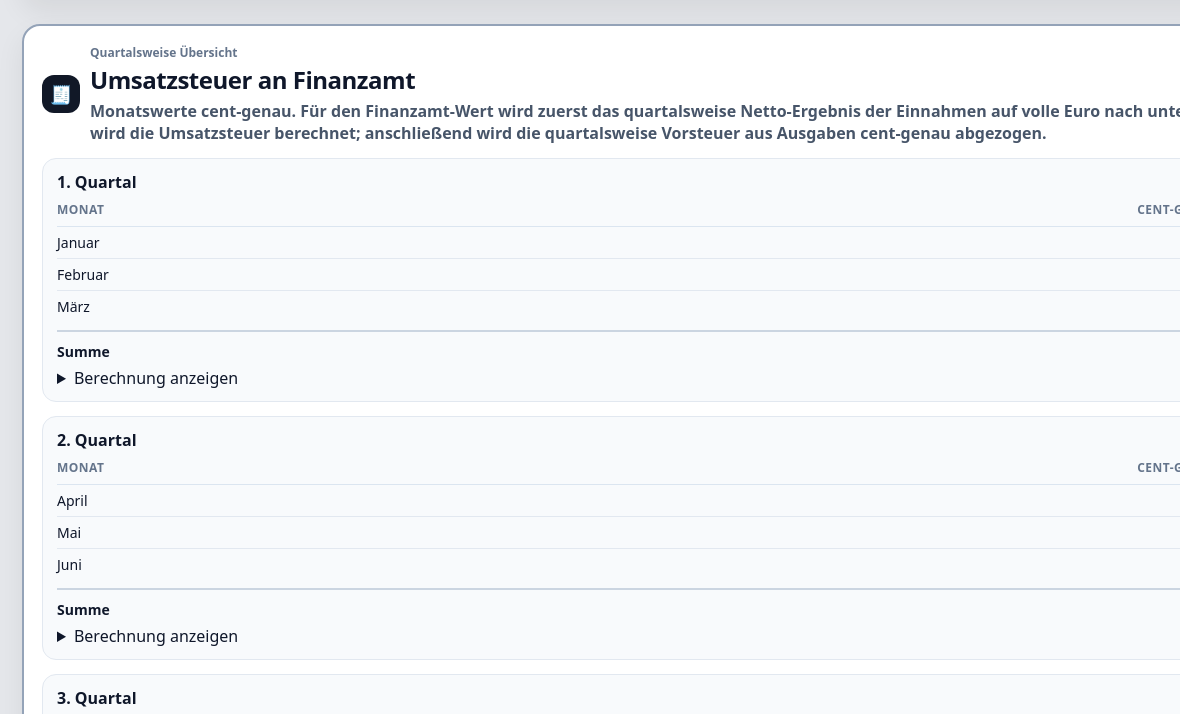
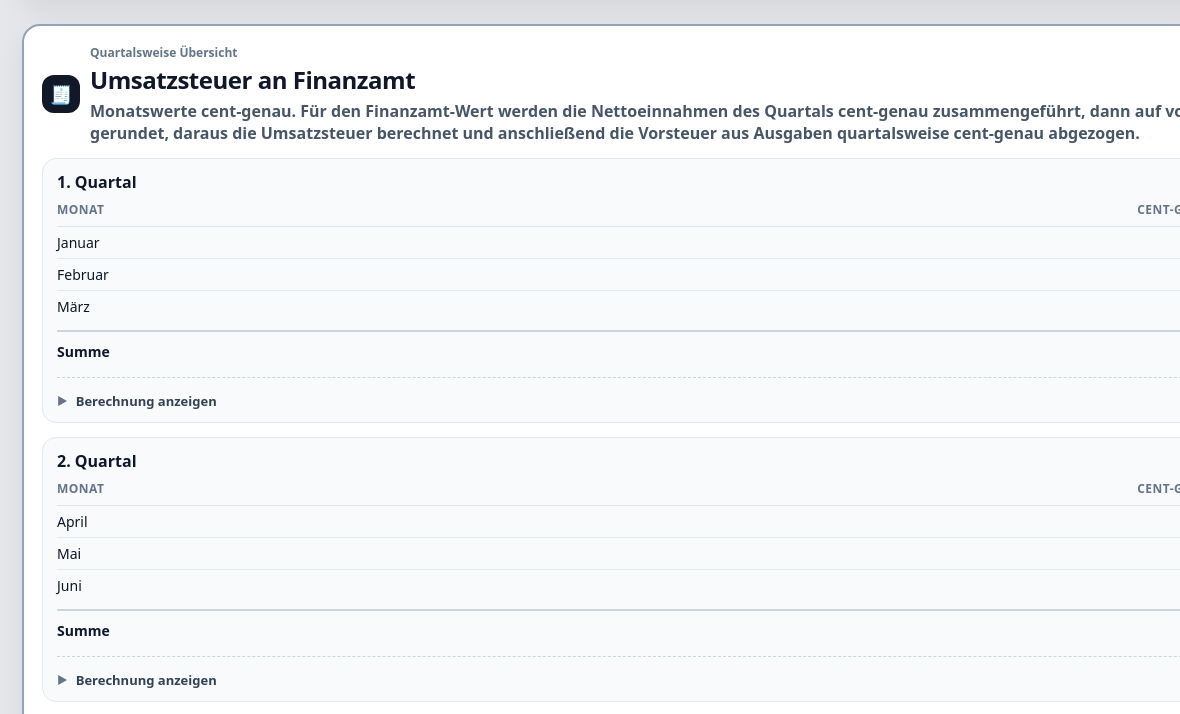
Before and after one commit to Hein1202/Einnahmen-Ausgaben, an Electron app: page jahresuebersicht.html in a window 1180 px wide. Shown: the part 1176-1890 px from the top of the page. Drawn offline with Linux system fonts and the light colour scheme.

Commit message:
Add files via upload

```diff
--- a/jahresuebersicht.html
+++ b/jahresuebersicht.html
@@ -3,7 +3,7 @@
 <head>
   <meta charset="UTF-8" />
   <meta name="viewport" content="width=device-width, initial-scale=1.0"/>
-  <title>Jahresübersicht – Einnahmen-Ausgaben 293.04.26</title>
+  <title>Jahresübersicht – Einnahmen-Ausgaben 295.04.26</title>
   <style>
     :root {
       --border-strong: #94a3b8;
@@ -405,6 +405,85 @@
       font-weight: 700;
     }
 
+    .taxCalcDetails {
+      margin-top: 10px;
+      border-top: 1px dashed #cbd5e1;
+      padding-top: 10px;
+    }
+    .taxCalcDetails summary {
+      cursor: pointer;
+      list-style: none;
+      display: inline-flex;
+      align-items: center;
+      gap: 8px;
+      font-weight: 800;
+      color:#334155;
+      font-size: 13px;
+      user-select: none;
+    }
+    .taxCalcDetails summary::-webkit-details-marker {
+      display: none;
+    }
+    .taxCalcDetails summary::before {
+      content: '\25B6';
+      font-size: 11px;
+      color:#64748b;
+      transition: transform 0.15s ease;
+    }
+    .taxCalcDetails[open] summary::before {
+      transform: rotate(90deg);
+    }
+    .taxCalcBox {
+      margin-top: 10px;
+      border: 1px solid #dbe5f0;
+      border-radius: 12px;
+      background: #ffffff;
+      padding: 10px 12px;
+    }
+    .taxCalcIntro {
+      color:#64748b;
+      font-size: 12px;
+      font-weight: 700;
+      margin-bottom: 8px;
+    }
+    .taxCalcRow,
+    .taxCalcTotal {
+      display:grid;
+      grid-template-columns: minmax(0, 1fr) auto;
+      gap: 12px;
+      align-items: start;
+      padding: 5px 0;
+      font-size: 14px;
+    }
+    .taxCalcRow + .taxCalcRow {
+      border-top: 1px solid #eef2f7;
+    }
+    .taxCalcLabel {
+      color:#334155;
+      line-height: 1.35;
+    }
+    .taxCalcValue {
+      white-space: nowrap;
+      text-align: right;
+      font-weight: 800;
+      color:#0f172a;
+    }
+    .taxCalcRow.isResult,
+    .taxCalcTotal {
+      margin-top: 6px;
+      padding-top: 9px;
+      border-top: 2px solid #cbd5e1;
+      font-weight: 900;
+    }
+    .taxCalcFormula {
+      margin-top: 8px;
+      color:#475569;
+      font-size: 12px;
+      line-height: 1.4;
+      font-weight: 700;
+    }
+
+
     .year-summary-panel {
       margin-top: 18px;
     }
@@ -497,7 +576,7 @@
           <div class="headLeft">
             <div class="icon">📊</div>
             <div>
-              <div class="kicker">Offline • Version 293.04.26</div>
+              <div class="kicker">Offline • Version 295.04.26</div>
               <h1>Jahresübersicht</h1>
               <div class="sub">Einfache Tabellenansicht mit Einnahmen und Ausgaben jeweils als Brutto, Netto und Steueranteil sowie Kunden, Kunden / Tag, Max / Tag, Arbeitstagen und Ausfalltagen pro Monat.</div>
             </div>
@@ -583,7 +662,7 @@
           <div>
             <div class="kicker">Quartalsweise Übersicht</div>
             <h1>Umsatzsteuer an Finanzamt</h1>
-            <div class="sub">Monatswerte cent-genau. Für den Finanzamt-Wert wird zuerst das quartalsweise Netto-Ergebnis der Einnahmen auf volle Euro nach unten gerundet. Daraus wird die Umsatzsteuer berechnet; anschließend wird die quartalsweise Vorsteuer aus Ausgaben cent-genau abgezogen.</div>
+            <div class="sub">Monatswerte cent-genau. Für den Finanzamt-Wert werden die Nettoeinnahmen des Quartals cent-genau zusammengeführt, dann auf volle Euro nach unten gerundet, daraus die Umsatzsteuer berechnet und anschließend die Vorsteuer aus Ausgaben quartalsweise cent-genau abgezogen.</div>
           </div>
         </div>
 
@@ -681,25 +760,30 @@
       return new Intl.NumberFormat('de-DE', { minimumFractionDigits: 0, maximumFractionDigits: 1 }).format(value || 0);
     }
 
-    function roundDownToWholeEuroForFinanzamt(value) {
+    function roundDownToFullEuro(value) {
       const amount = Number(value) || 0;
       return amount >= 0 ? Math.floor(amount) : Math.ceil(amount);
     }
 
     function calculateVatFromNet(net) {
-      const amount = Number(net) || 0;
-      if (amount === 0) return 0;
-      return amount * 0.19;
+      return roundToCents((Number(net) || 0) * 0.19);
+    }
+
+    function addCurrency(total, value) {
+      return roundToCents((Number(total) || 0) + (Number(value) || 0));
     }
 
     function formatTaxDisplay(value) {
       return value !== 0 ? formatEuro(value) : '–';
     }
 
-    function formatEuroAlways(value) {
-      return formatEuro(Number(value) || 0);
+    function roundToCents(value) {
+      return Math.round(((Number(value) || 0) + Number.EPSILON) * 100) / 100;
     }
 
+    function calculateExpenseVorsteuerForSummary(gross) {
+      return roundToCents(calculateVatFromGross(gross));
+    }
 
     function calculateVatFromGross(gross) {
       const amount = Number(gross) || 0;
@@ -1022,7 +1106,7 @@ function computeIncomeOverview(year) {
         const incomeVat = calculateVatFromGross(income);
         const incomeNet = income - incomeVat;
         const expenses = expenseByMonth[monthIndex]?.expenses || 0;
-        const expenseVat = calculateVatFromGross(expenses);
+        const expenseVat = calculateExpenseVorsteuerForSummary(expenses);
         const expenseNet = expenses - expenseVat;
         const customers = incomeByMonth[monthIndex]?.customers || 0;
         const workdays = incomeByMonth[monthIndex]?.workdays || 0;
@@ -1030,12 +1114,12 @@ function computeIncomeOverview(year) {
         const vacationDays = freeDayByMonth[monthIndex]?.vacation || 0;
         const sickDays = freeDayByMonth[monthIndex]?.sick || 0;
 
-        totalIncome += income;
-        totalIncomeVat += incomeVat;
-        totalIncomeNet += incomeNet;
-        totalExpenses += expenses;
-        totalExpenseVat += expenseVat;
-        totalExpenseNet += expenseNet;
+        totalIncome = addCurrency(totalIncome, income);
+        totalIncomeVat = addCurrency(totalIncomeVat, incomeVat);
+        totalIncomeNet = addCurrency(totalIncomeNet, incomeNet);
+        totalExpenses = addCurrency(totalExpenses, expenses);
+        totalExpenseVat = addCurrency(totalExpenseVat, expenseVat);
+        totalExpenseNet = addCurrency(totalExpenseNet, expenseNet);
         totalCustomers += customers;
         totalWorkdays += workdays;
         totalVacationDays += vacationDays;
@@ -1139,22 +1223,22 @@ function computeIncomeOverview(year) {
         `;
         quarter.appendChild(headerRow);
 
-        let quarterIncomeNetExact = 0;
-        let quarterIncomeVatExact = 0;
-        let quarterExpenseVatExact = 0;
+        let quarterIncomeVat = 0;
+        let quarterExpenseVat = 0;
+        let quarterIncomeNet = 0;
 
         group.months.forEach(monthIndex => {
           const income = incomeByMonth[monthIndex]?.income || 0;
-          const vatIncome = calculateVatFromGross(income);
-          const incomeNet = income - vatIncome;
+          const vatIncome = roundToCents(calculateVatFromGross(income));
+          const incomeNet = roundToCents(income - vatIncome);
           const expenses = expenseByMonth[monthIndex]?.expenses || 0;
-          const vatExpense = calculateVatFromGross(expenses);
-          const taxExact = vatIncome - vatExpense;
+          const vatExpense = calculateExpenseVorsteuerForSummary(expenses);
+          const taxExact = roundToCents(vatIncome - vatExpense);
 
-          quarterIncomeNetExact += incomeNet;
-          quarterIncomeVatExact += vatIncome;
-          quarterExpenseVatExact += vatExpense;
-          yearlyTaxExact += taxExact;
+          quarterIncomeVat = addCurrency(quarterIncomeVat, vatIncome);
+          quarterExpenseVat = addCurrency(quarterExpenseVat, vatExpense);
+          quarterIncomeNet = addCurrency(quarterIncomeNet, incomeNet);
+          yearlyTaxExact = addCurrency(yearlyTaxExact, taxExact);
 
           const row = document.createElement('div');
           row.className = 'taxRow';
@@ -1166,11 +1250,11 @@ function computeIncomeOverview(year) {
           quarter.appendChild(row);
         });
 
-        const quarterIncomeNetRoundedForFinanzamt = roundDownToWholeEuroForFinanzamt(quarterIncomeNetExact);
-        const quarterIncomeVatForFinanzamt = calculateVatFromNet(quarterIncomeNetRoundedForFinanzamt);
-        const quarterTaxExact = quarterIncomeVatExact - quarterExpenseVatExact;
-        const quarterTaxFinanzamt = quarterIncomeVatForFinanzamt - quarterExpenseVatExact;
-        yearlyTaxFinanzamt += quarterTaxFinanzamt;
+        const quarterTaxExact = roundToCents(quarterIncomeVat - quarterExpenseVat);
+        const roundedQuarterIncomeNet = roundDownToFullEuro(quarterIncomeNet);
+        const quarterIncomeVatForFinanzamt = calculateVatFromNet(roundedQuarterIncomeNet);
+        const quarterTaxFinanzamt = roundToCents(quarterIncomeVatForFinanzamt - quarterExpenseVat);
+        yearlyTaxFinanzamt = addCurrency(yearlyTaxFinanzamt, quarterTaxFinanzamt);
 
         const sumRow = document.createElement('div');
         sumRow.className = 'taxQuarterSum';
@@ -1181,39 +1265,36 @@ function computeIncomeOverview(year) {
         `;
         quarter.appendChild(sumRow);
 
-        const calcDetails = document.createElement('details');
-        calcDetails.className = 'taxCalcDetails';
-        calcDetails.innerHTML = `
+        const details = document.createElement('details');
+        details.className = 'taxCalcDetails';
+        details.innerHTML = `
           <summary>Berechnung anzeigen</summary>
           <div class="taxCalcBox">
+            <div class="taxCalcIntro">Rechenweg für den Finanzamt-Wert dieses Quartals.</div>
             <div class="taxCalcRow">
-              <span>1. Netto-Einnahmen Quartal (cent-genau)</span>
-              <span>${formatEuroAlways(quarterIncomeNetExact)}</span>
+              <span class="taxCalcLabel">1. Nettoeinnahmen Quartal (cent-genau zusammengeführt)</span>
+              <span class="taxCalcValue">${formatEuro(quarterIncomeNet)}</span>
             </div>
             <div class="taxCalcRow">
-              <span>2. Netto-Einnahmen nach unten auf volle Euro gerundet</span>
-              <span>${formatEuroAlways(quarterIncomeNetRoundedForFinanzamt)}</span>
+              <span class="taxCalcLabel">2. Nach unten auf volle Euro gerundetes Quartals-Netto</span>
+              <span class="taxCalcValue">${formatEuro(roundedQuarterIncomeNet)}</span>
             </div>
             <div class="taxCalcRow">
-              <span>3. Umsatzsteuer aus gerundetem Netto (19 %)</span>
-              <span>${formatEuroAlways(quarterIncomeVatForFinanzamt)}</span>
+              <span class="taxCalcLabel">3. Umsatzsteuer aus dem gerundeten Quartals-Netto (19 %)</span>
+              <span class="taxCalcValue">${formatEuro(quarterIncomeVatForFinanzamt)}</span>
             </div>
             <div class="taxCalcRow">
-              <span>4. Vorsteuer Quartal (cent-genau, wird abgezogen)</span>
-              <span>− ${formatEuroAlways(quarterExpenseVatExact)}</span>
+              <span class="taxCalcLabel">4. Vorsteuer Quartal (cent-genau)</span>
+              <span class="taxCalcValue">− ${formatEuro(quarterExpenseVat)}</span>
             </div>
-            <div class="taxCalcRow isResult">
-              <span>5. Quartalssumme Finanzamt</span>
-              <span>${formatEuroAlways(quarterTaxFinanzamt)}</span>
+            <div class="taxCalcTotal">
+              <span class="taxCalcLabel">= Quartalssumme Finanzamt</span>
+              <span class="taxCalcValue">${formatEuro(quarterTaxFinanzamt)}</span>
             </div>
-            <div class="taxCalcFormula">
-              ${formatEuroAlways(quarterIncomeNetExact)} → ${formatEuroAlways(quarterIncomeNetRoundedForFinanzamt)}<br>
-              ${formatEuroAlways(quarterIncomeNetRoundedForFinanzamt)} × 19 % = ${formatEuroAlways(quarterIncomeVatForFinanzamt)}<br>
-              ${formatEuroAlways(quarterIncomeVatForFinanzamt)} − ${formatEuroAlways(quarterExpenseVatExact)} = ${formatEuroAlways(quarterTaxFinanzamt)}
-            </div>
+            <div class="taxCalcFormula">Formel: Quartals-Netto cent-genau → auf volle Euro nach unten runden → daraus 19 % Umsatzsteuer berechnen → quartalsweise Vorsteuer cent-genau abziehen.</div>
           </div>
         `;
-        quarter.appendChild(calcDetails);
+        quarter.appendChild(details);
 
         taxQuarterGroups.appendChild(quarter);
       });
@@ -1223,6 +1304,7 @@ function computeIncomeOverview(year) {
     }
 
     function renderYearOverview() {
+
       const years = getOverviewYears();
       populateOverviewYearSelect(years);
 
@@ -1264,7 +1346,7 @@ function computeIncomeOverview(year) {
           const incomeVat = calculateVatFromGross(income);
           const incomeNet = income - incomeVat;
           const expenses = expenseByMonth[monthIndex]?.expenses || 0;
-          const expenseVat = calculateVatFromGross(expenses);
+          const expenseVat = calculateExpenseVorsteuerForSummary(expenses);
           const expenseNet = expenses - expenseVat;
           const customers = incomeByMonth[monthIndex]?.customers || 0;
           const workdays = incomeByMonth[monthIndex]?.workdays || 0;
@@ -1273,12 +1355,12 @@ function computeIncomeOverview(year) {
           const sickDays = freeDayByMonth[monthIndex]?.sick || 0;
           const customersPerDay = workdays > 0 ? (customers / workdays) : 0;
 
-          quarterIncome += income;
-          quarterIncomeVat += incomeVat;
-          quarterIncomeNet += incomeNet;
-          quarterExpenses += expenses;
-          quarterExpenseVat += expenseVat;
-          quarterExpenseNet += expenseNet;
+          quarterIncome = addCurrency(quarterIncome, income);
+          quarterIncomeVat = addCurrency(quarterIncomeVat, incomeVat);
+          quarterIncomeNet = addCurrency(quarterIncomeNet, incomeNet);
+          quarterExpenses = addCurrency(quarterExpenses, expenses);
+          quarterExpenseVat = addCurrency(quarterExpenseVat, expenseVat);
+          quarterExpenseNet = addCurrency(quarterExpenseNet, expenseNet);
           quarterCustomers += customers;
           quarterWorkdays += workdays;
           quarterVacationDays += vacationDays;
```
Also changed, not shown: index.html (+4 -4 lines).
